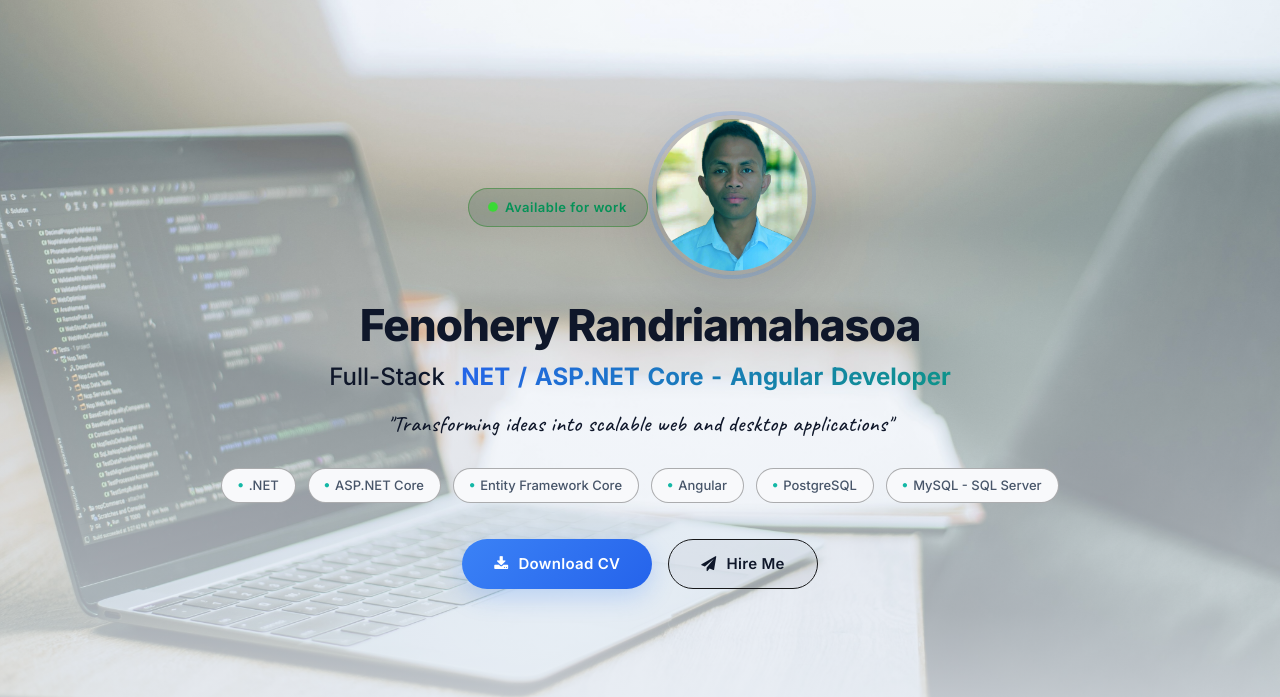
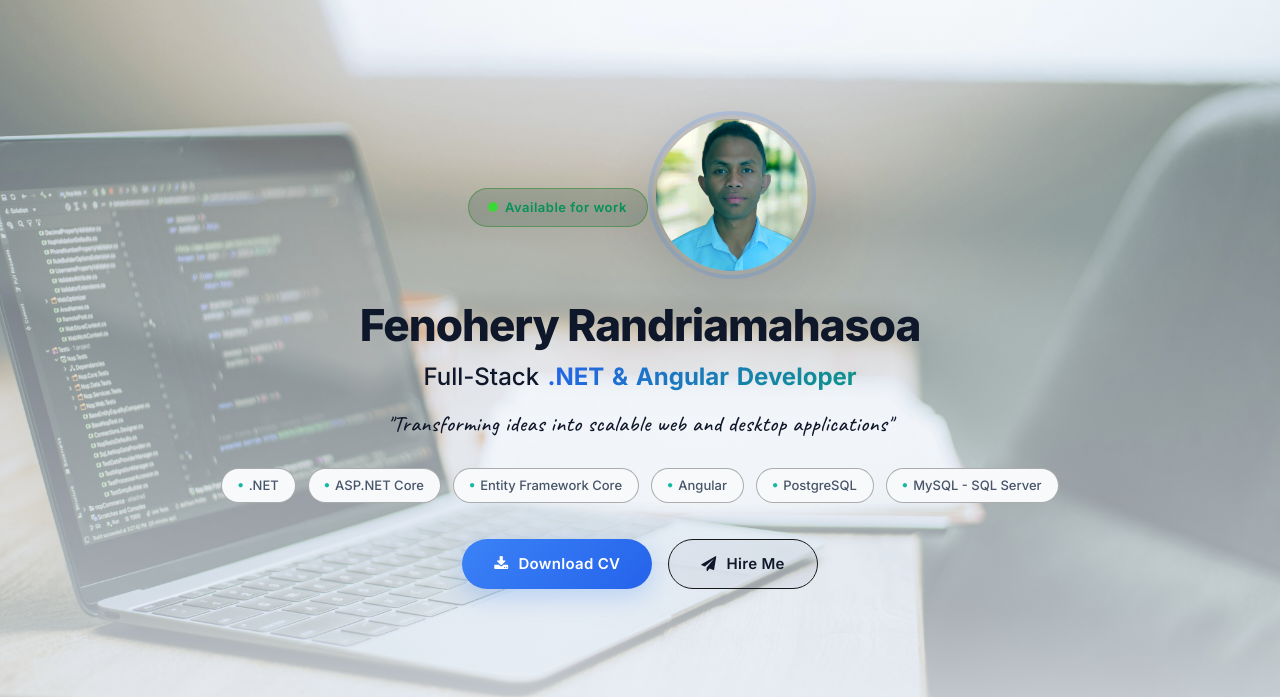
Before and after one commit to fenoheryrandriamahasoa/Portfolio, a plain HTML site: page index.html in a window 1280 px wide. Shown: the part 72-769 px from the top of the page. Drawn offline with nearby package versions, Linux system fonts and the light colour scheme.

Commit message:
Pro name update

```diff
--- a/index.html
+++ b/index.html
@@ -74,7 +74,7 @@
                     <img src="img/profile.jpeg" alt="Fenohery Randriamahasoa - Full-Stack Developer" class="profile-hero wow animated zoomIn" data-wow-delay="0.3s">
                     <h2 class="profile-name wow animated fadeInUp" data-wow-delay="0.4s">Fenohery Randriamahasoa</h2>
                     <h1 class="pro-name wow animated fadeInUp" data-wow-delay="0.5s">
-                        Full-Stack <span class="text-gradient">.NET / ASP.NET Core - Angular Developer</span>
+                        Full-Stack <span class="text-gradient">.NET & Angular Developer</span>
                     </h1>
                     <p class="tagline wow animated fadeInUp" data-wow-delay="0.6s">
                         "Transforming ideas into scalable web and desktop applications"
```
